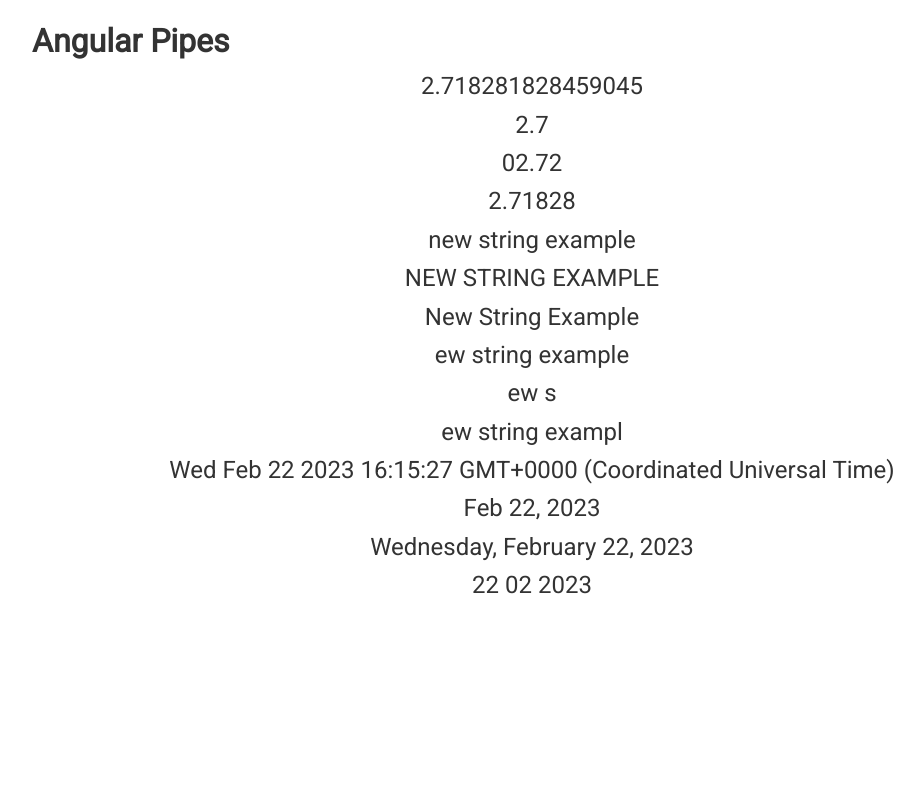
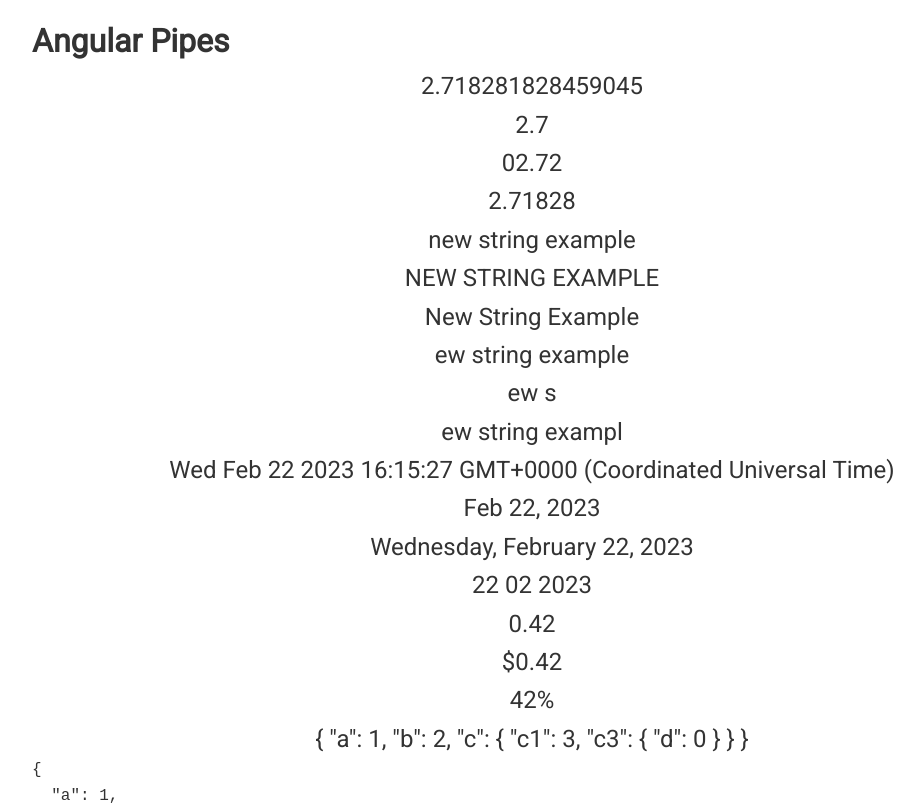
Before and after one commit to TkachukRR/26-angular-demo, an Angular app: page / in a window 1280 px wide. Shown: the top 805 px of the page, without its empty margins (108-1032 px from the left). Built offline with nearby package versions, Linux system fonts and the light colour scheme.

Commit message:
#011 Added pipe json

```diff
--- a/src/app/app.component.html
+++ b/src/app/app.component.html
@@ -18,4 +18,10 @@
   <p>{{ date | date }}</p>
   <p>{{ date | date : "fullDate" }}</p>
   <p>{{ date | date : "dd MM yyyy" }}</p>
+
+  <p>{{ float }}</p>
+  <p>{{ float | currency }}</p>
+  <p>{{ float | percent }}</p>
+  <p>{{ obj | json }}</p>
+  <pre>{{ obj | json }}</pre>
 </div>
--- a/src/app/app.component.ts
+++ b/src/app/app.component.ts
@@ -11,4 +11,6 @@
   e: number = Math.E;
   str: string = 'new string example';
   date: Date = new Date();
+  float = 0.42;
+  obj = { a: 1, b: 2, c: { c1: 3, c3: { d: 0 } } };
 }
```
